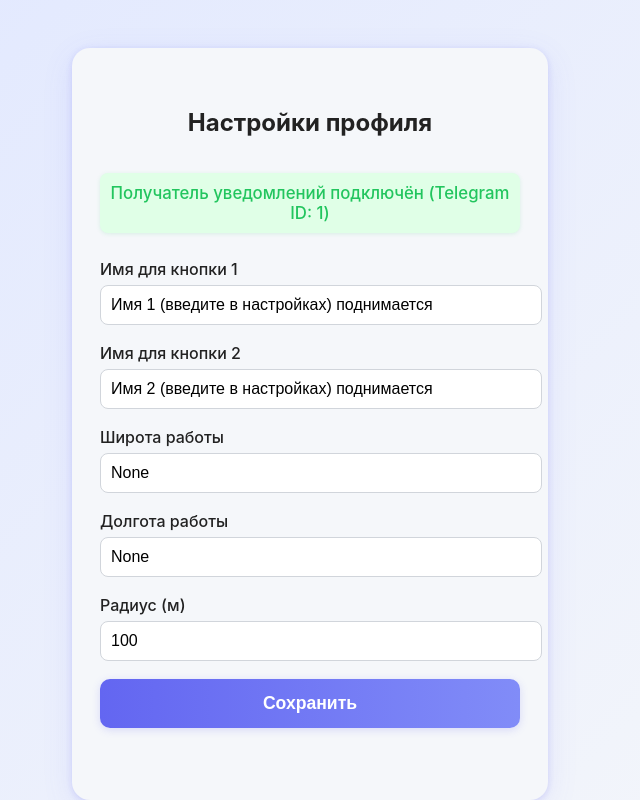
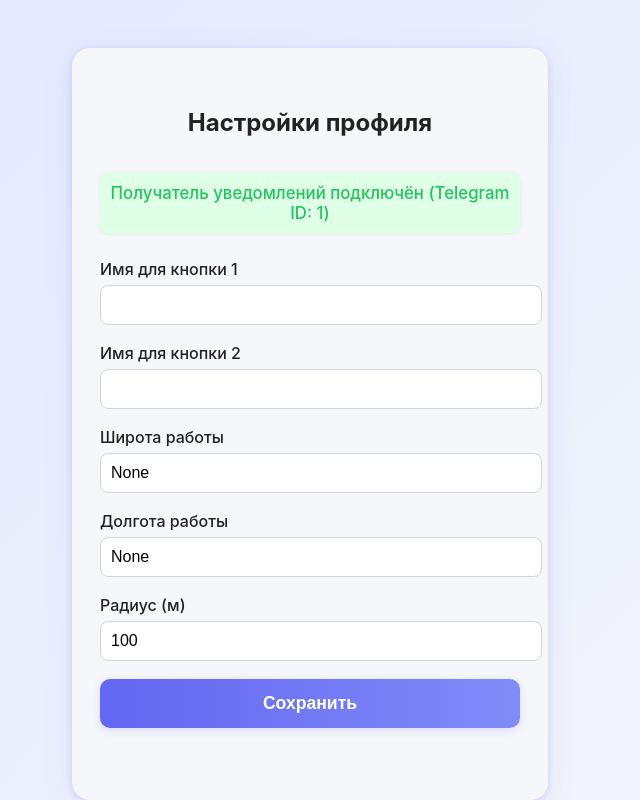
Before and after one commit to alexrashkin/clever-driver-bot, a Flask app: page /settings in a window 1280 px wide. Shown: the whole page, without its empty margins (330-970 px from the left). Run offline with Flask 3, Linux system fonts and the light colour scheme; the visitor is signed in with stand-in values (Sample User, id 1); data comes from the database, SQL or seed files in the repository.

Commit message:
prepare to public mode

```diff
--- a/web/templates/settings.html
+++ b/web/templates/settings.html
@@ -118,11 +118,11 @@
             <form method="post" action="/settings">
                 <div class="form-group">
                     <label for="button_name_1">Имя для кнопки 1</label>
-                    <input type="text" id="button_name_1" name="button_name_1" value="{{ user.button_name_1 }}" required>
+                    <input type="text" id="button_name_1" name="button_name_1" value="{{ '' if user.button_name_1 == 'Имя 1 (введите в настройках) поднимается' else user.button_name_1 }}" required>
                 </div>
                 <div class="form-group">
                     <label for="button_name_2">Имя для кнопки 2</label>
-                    <input type="text" id="button_name_2" name="button_name_2" value="{{ user.button_name_2 }}" required>
+                    <input type="text" id="button_name_2" name="button_name_2" value="{{ '' if user.button_name_2 == 'Имя 2 (введите в настройках) поднимается' else user.button_name_2 }}" required>
                 </div>
                 <div class="form-group">
                     <label for="work_latitude">Широта работы</label>
```
